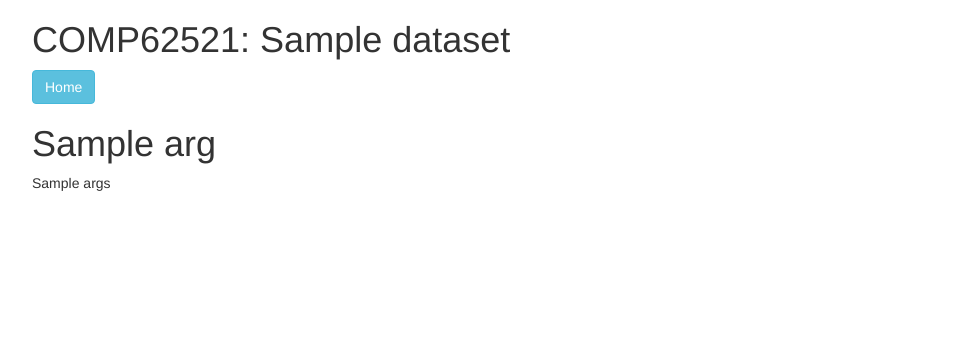
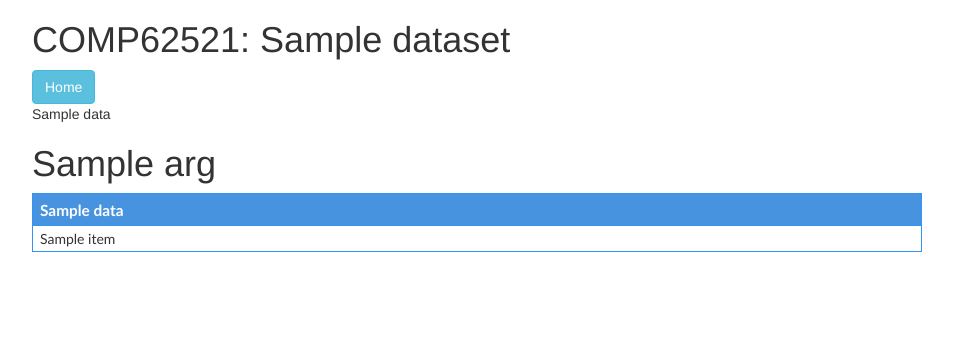
Before and after one commit to Pouya-Mohammadi-mcr/Library, a Python web app: template src/comp62521/templates/publication_link.html in a window 1280 px wide. Shown: the top 364 px of the page, without its empty margins (68-1021 px from the left). Run offline with Jinja, Linux system fonts and the light colour scheme; the template is opened without the code that fills it: most values are stand-ins (such as "Sample title", 1, 10 or a date in 2020); some libraries are stand-ins or nearby versions.

Commit message:
Test - Add header and restructure data

```diff
--- a/src/comp62521/templates/publication_link.html
+++ b/src/comp62521/templates/publication_link.html
@@ -1,9 +1,31 @@
 {% extends "base.html" %} {% block title %}{{ args.title }}{% endblock %} {%
     block content %}
 
+<div> {{args.data[1]}} </div>
+
 <h1>{{ args.title }}</h1>
 
-<div> {{args }} </div>
+<table id="table1">
+    <thead>
+      <tr>
+        {% for column in args.data[0] %}
+        <th style="cursor: pointer">{{ column }}</th>
+        {% endfor %}
+      </tr>
+    </thead>
+
+    <tbody>
+        {% for row in args.data[1].items() %}
+        <tr>
+          {% for data_item in row %}
+          <td>{{ data_item }}</td>
+          {% endfor %}
+        </tr>
+        {% endfor %}
+    </tbody>
+
+</table>
+
 
 
 {% endblock %}
--- a/src/comp62521/views.py
+++ b/src/comp62521/views.py
@@ -231,6 +231,6 @@ def showAllPublications():
     dataset = app.config['DATASET']
     db = app.config['DATABASE']
     args = {"dataset": dataset, "id": "all_publications_link"}
-    args['AllPublications'] = db.get_all_publications()
+    args['data'] = db.get_all_publications()
 
     return render_template('publication_link.html', args=args)
```
Also changed, not shown: test/test_database.py (+6 -6 lines).
